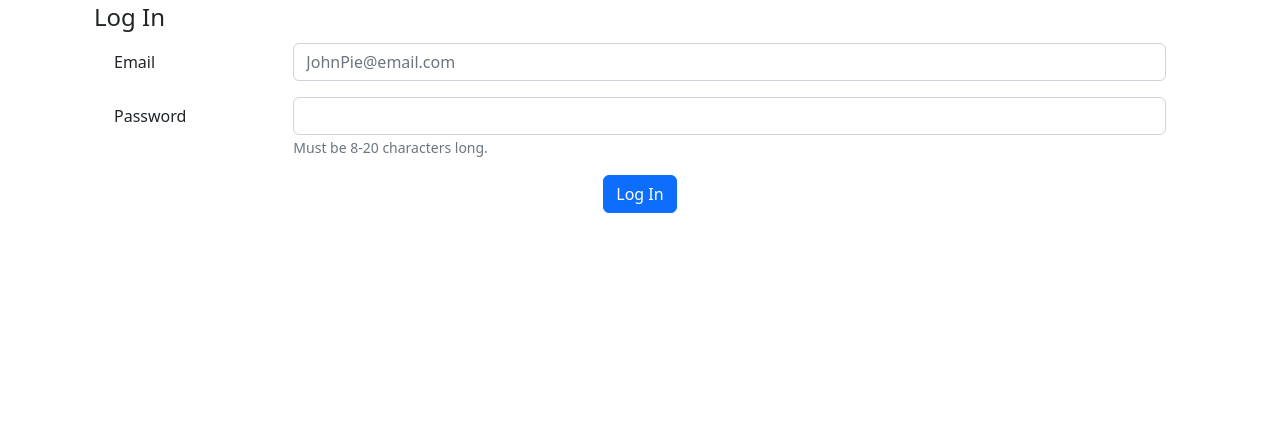
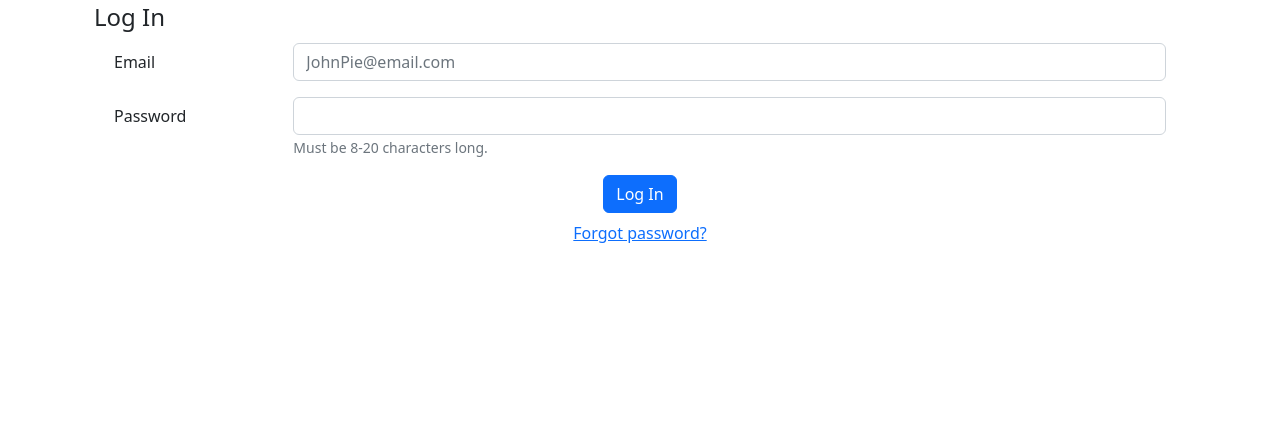
Before and after one commit to JohnChung2002/Managing-Software-Projects, a PHP site: page /login-page.php in a window 1280 px wide. Shown: the part 111-548 px from the top of the page. Run offline with PHP 8.4, Linux system fonts and the light colour scheme.

Commit message:
Added reset password link

```diff
--- a/login-page.php
+++ b/login-page.php
@@ -33,6 +33,8 @@
             <button type="submit" class="btn btn-primary mx-auto d-block">Log In</button>
         </fieldset>
     </form>
+
+    <a href="resetpassword-sendemail-page.php" class="link-primary text-center d-block m-2">Forgot password?</a>
 </div>
 </body>
 <footer>
```
